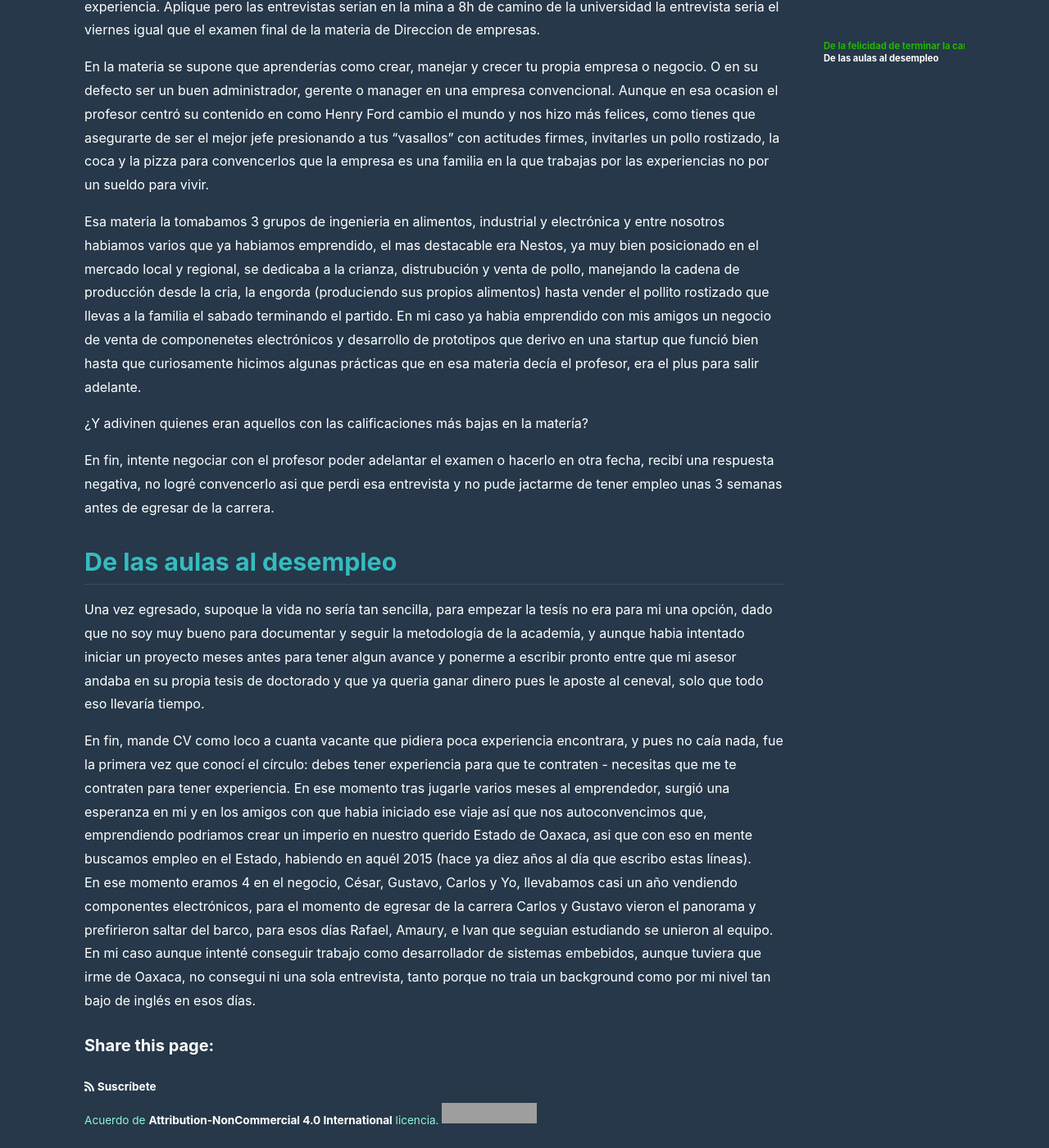
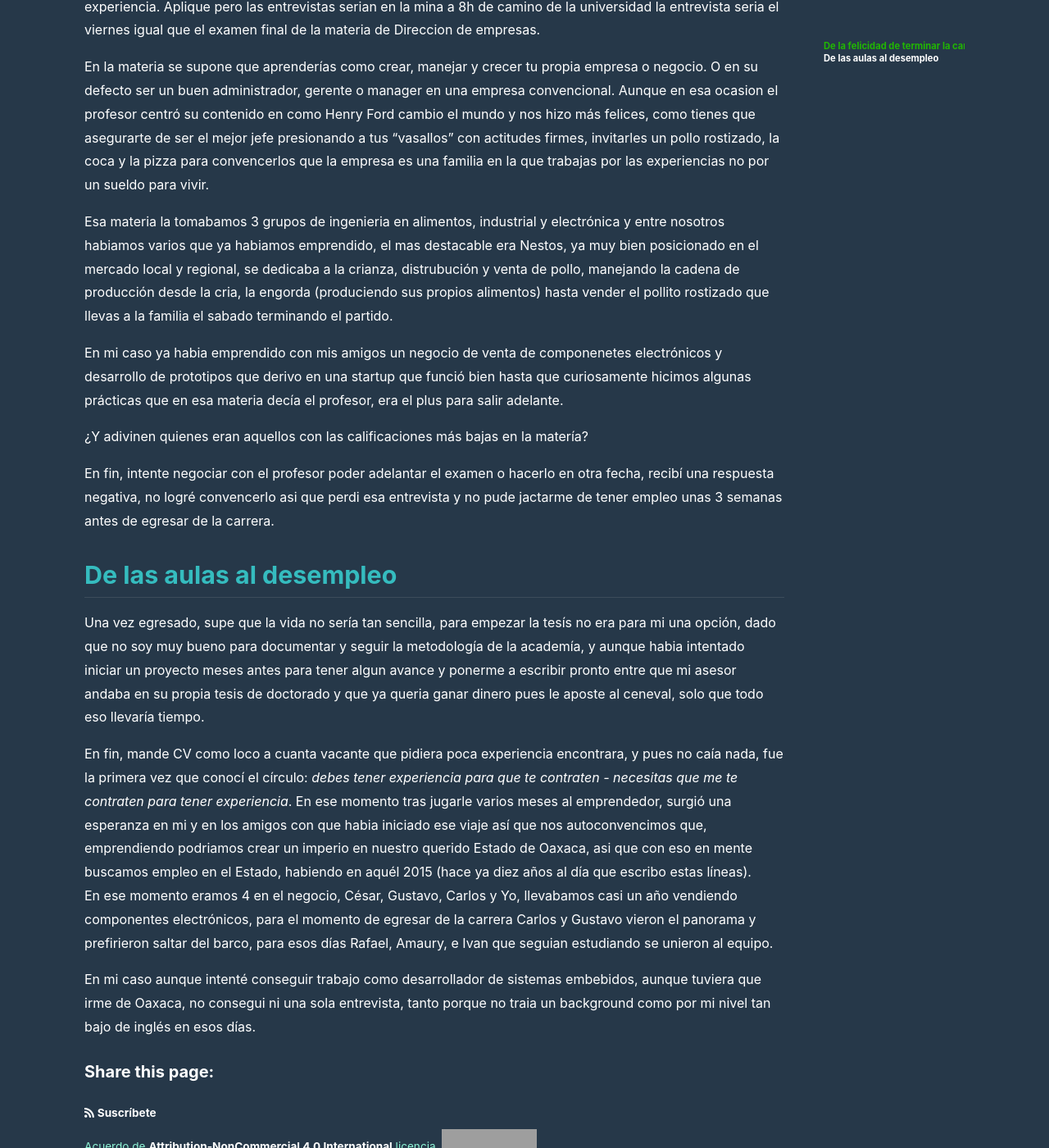
Before and after one commit to razielgdn/risingembeddedmx, a Jekyll site: the page built from contents/_posts/es/2025-07-08-umar.md, in a window 1280 px wide and 1400 px high, scrolled down 760 px. Shown: the whole window at 82% size. Built offline with Jekyll 4.4.1, drawn with Linux system fonts in a browser that asks for light colours; nearby versions of some CDN libraries; comment, search, counter and statistics services are not loaded; some of the changed text lies outside the part shown; grey boxes are pictures that could not be loaded.

Commit message:
updates to the project, drafts to be display

```diff
--- a/contents/_posts/es/2025-07-08-umar.md
+++ b/contents/_posts/es/2025-07-08-umar.md
@@ -24,6 +24,7 @@ En la materia se supone que aprenderías como crear, manejar y crecer tu propia
 Aunque en esa ocasion el profesor centró su contenido en como Henry Ford cambio el mundo y nos hizo más felices, como tienes que asegurarte de ser el mejor jefe presionando a tus "vasallos" con actitudes firmes, invitarles un pollo rostizado, la coca y la pizza para convencerlos que la empresa es una familia en la que trabajas por las experiencias no por un sueldo para vivir.
 
 Esa materia la tomabamos 3 grupos de ingenieria en alimentos, industrial y electrónica y entre nosotros habiamos varios que ya habiamos emprendido, el mas destacable era Nestos, ya muy bien posicionado en el mercado local y regional, se dedicaba a la crianza, distrubución y venta de pollo, manejando la cadena de producción desde la cria, la engorda (produciendo sus propios alimentos)  hasta vender el pollito rostizado que llevas a la familia el sabado terminando el partido.
+
 En mi caso ya habia emprendido con mis amigos un negocio de venta de componenetes electrónicos y desarrollo de prototipos que derivo en una startup que funció bien hasta que curiosamente hicimos algunas prácticas que en esa materia decía el profesor, era el plus para salir adelante.
 
 ¿Y adivinen quienes eran aquellos con las calificaciones más bajas en la matería?
@@ -32,8 +33,9 @@ En fin, intente negociar con el profesor poder adelantar el examen o hacerlo en
 
 ## De las aulas al desempleo
 
-Una vez egresado, supoque la vida no sería tan sencilla, para empezar la tesís no era para mi una opción, dado que no soy muy bueno para documentar y seguir la metodología de la academía, y aunque habia intentado iniciar un proyecto meses antes para tener algun avance y ponerme a escribir pronto entre que mi asesor andaba en su propia tesis de doctorado y que ya queria ganar dinero pues le aposte al ceneval, solo que todo eso llevaría tiempo.
+Una vez egresado, supe que la vida no sería tan sencilla, para empezar la tesís no era para mi una opción, dado que no soy muy bueno para documentar y seguir la metodología de la academía, y aunque habia intentado iniciar un proyecto meses antes para tener algun avance y ponerme a escribir pronto entre que mi asesor andaba en su propia tesis de doctorado y que ya queria ganar dinero pues le aposte al ceneval, solo que todo eso llevaría tiempo.
 
-En fin, mande CV como loco a cuanta vacante que pidiera poca experiencia encontrara, y pues no caía nada, fue la primera vez que conocí el círculo: debes tener experiencia para que te contraten - necesitas que me te contraten para tener experiencia. En ese momento tras jugarle varios meses al emprendedor, surgió una esperanza en mi y en los amigos con que habia iniciado ese viaje así que nos autoconvencimos que, emprendiendo podriamos crear un imperio en nuestro querido Estado de Oaxaca, asi que con eso en mente buscamos empleo en el Estado, habiendo en aquél 2015 (hace ya diez años al día que escribo estas líneas).
+En fin, mande CV como loco a cuanta vacante que pidiera poca experiencia encontrara, y pues no caía nada, fue la primera vez que conocí el círculo: *debes tener experiencia para que te contraten - necesitas que me te contraten para tener experiencia*. En ese momento tras jugarle varios meses al emprendedor, surgió una esperanza en mi y en los amigos con que habia iniciado ese viaje así que nos autoconvencimos que, emprendiendo podriamos crear un imperio en nuestro querido Estado de Oaxaca, asi que con eso en mente buscamos empleo en el Estado, habiendo en aquél 2015 (hace ya diez años al día que escribo estas líneas).
 En ese momento eramos 4 en el negocio, César, Gustavo, Carlos y Yo, llevabamos casi un año vendiendo componentes electrónicos, para el momento de egresar de la carrera Carlos y Gustavo vieron el panorama y prefirieron saltar del barco, para esos días Rafael, Amaury, e Ivan que seguian estudiando se unieron al equipo.
+
 En mi caso aunque intenté conseguir trabajo como desarrollador de sistemas embebidos, aunque tuviera que irme de Oaxaca, no consegui ni una sola entrevista, tanto porque no traia un background como por mi nivel tan bajo de inglés en esos días.
```
Also changed, not shown: about/es/about-es.md (+1 -1 lines), contents/_posts/es/2025-07-22-caseta.md (added, +13 -0 lines), .github/copilot-instructions.md (added).
